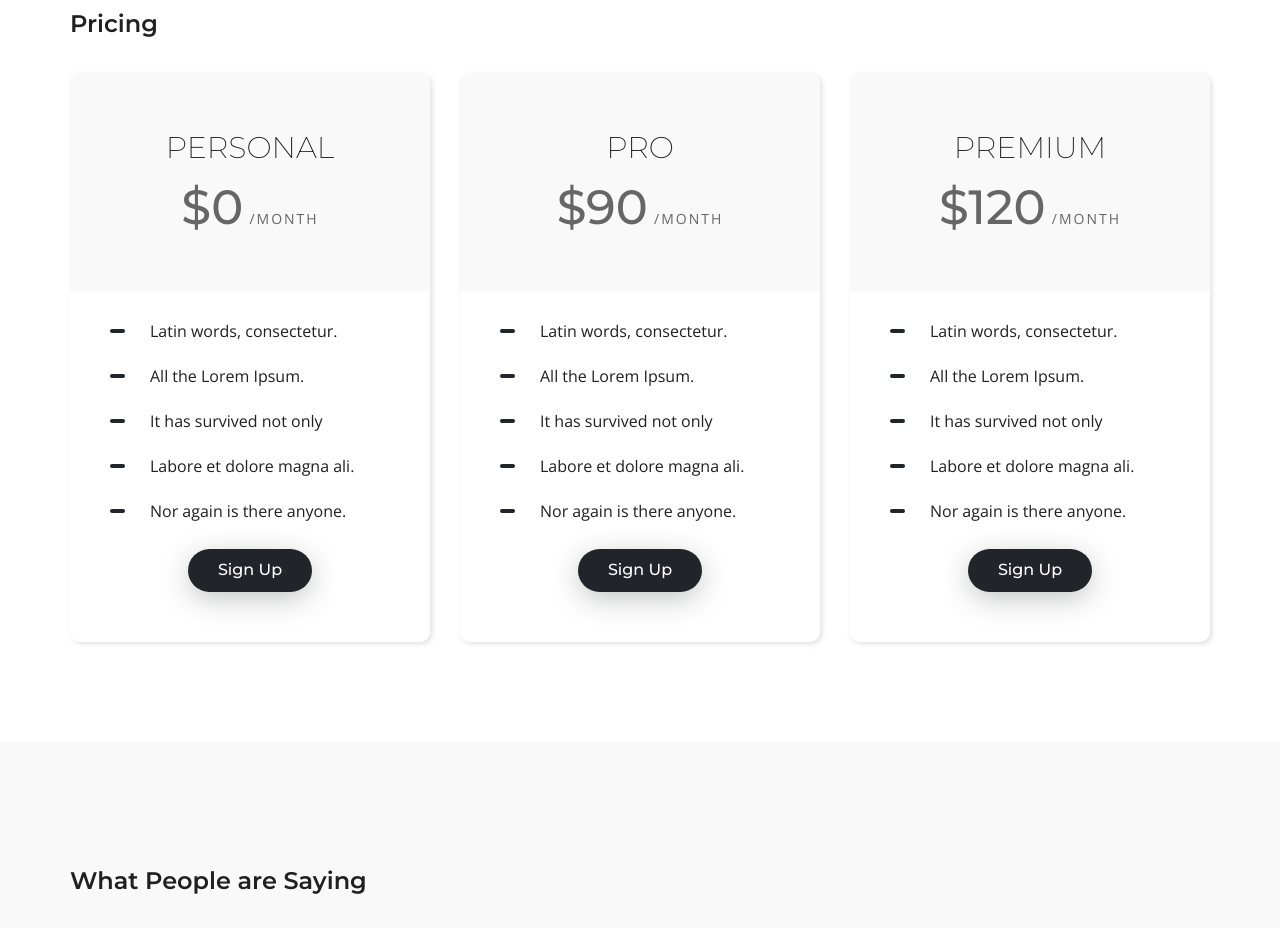
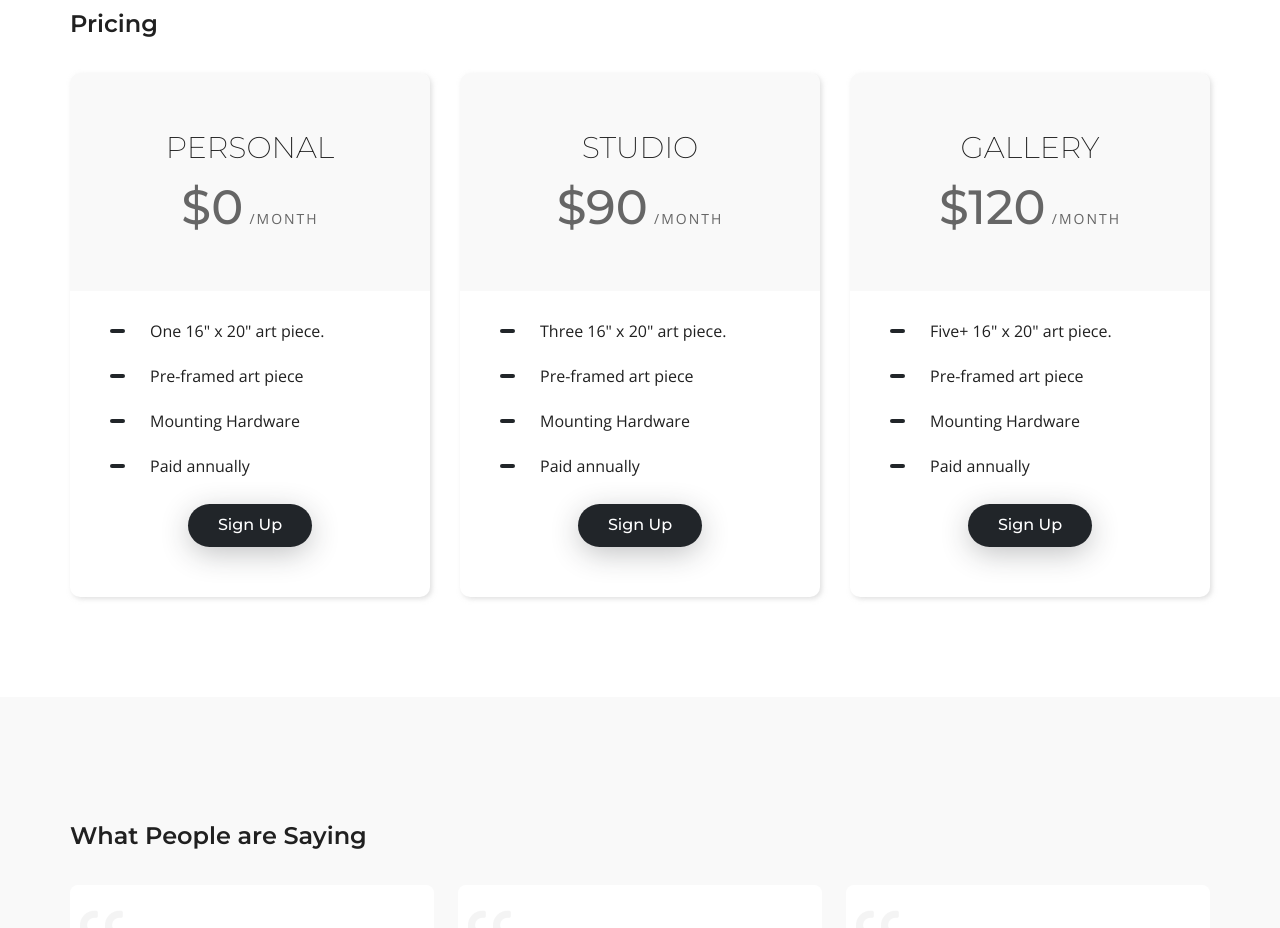
Before and after one commit to jonplaca/Color-and-hues, a plain HTML site: page index.html in a window 1280 px wide. Shown: the part 2920-3848 px from the top of the page. Drawn offline with nearby package versions, Linux system fonts and the light colour scheme; files whose address does not match are found by name.

Commit message:
updated pricing message

```diff
--- a/index.html
+++ b/index.html
@@ -358,11 +358,10 @@
                     </div>
                     <div class="price_listing">
                         <ul>
-                            <li>Latin words, consectetur.</li>
-                            <li>All the Lorem Ipsum.</li>
-                            <li>It has survived not only</li>
-                            <li>Labore et dolore magna ali.</li>
-                            <li>Nor again is there anyone.</li>
+                            <li>One 16" x 20" art piece.</li>
+                            <li>Pre-framed art piece</li>
+                            <li>Mounting Hardware</li>
+                            <li>Paid annually</li>
                         </ul>
                     </div>
                     <div class="choose_plan_btn">
@@ -373,17 +372,16 @@
             <div class="col-md-4">
                 <div class="main_pricing_conatiner">
                     <div class="price">
-                        <h2>PRO</h2>
+                        <h2>STUDIO</h2>
                         <span class="price_tag">$90</span>
                         <span class="per_month">/Month</span>
                     </div>
                     <div class="price_listing">
                         <ul>
-                            <li>Latin words, consectetur.</li>
-                            <li>All the Lorem Ipsum.</li>
-                            <li>It has survived not only</li>
-                            <li>Labore et dolore magna ali.</li>
-                            <li>Nor again is there anyone.</li>
+                          <li>Three 16" x 20" art piece.</li>
+                          <li>Pre-framed art piece</li>
+                          <li>Mounting Hardware</li>
+                          <li>Paid annually</li>
                         </ul>
                     </div>
                     <div class="choose_plan_btn">
@@ -394,17 +392,16 @@
             <div class="col-md-4">
                 <div class="main_pricing_conatiner">
                     <div class="price">
-                        <h2>PREMIUM</h2>
+                        <h2>GALLERY</h2>
                         <span class="price_tag">$120</span>
                         <span class="per_month">/Month</span>
                     </div>
                     <div class="price_listing">
                         <ul>
-                            <li>Latin words, consectetur.</li>
-                            <li>All the Lorem Ipsum.</li>
-                            <li>It has survived not only</li>
-                            <li>Labore et dolore magna ali.</li>
-                            <li>Nor again is there anyone.</li>
+                          <li>Five+ 16" x 20" art piece.</li>
+                          <li>Pre-framed art piece</li>
+                          <li>Mounting Hardware</li>
+                          <li>Paid annually</li>
                         </ul>
                     </div>
                     <div class="choose_plan_btn">
```
